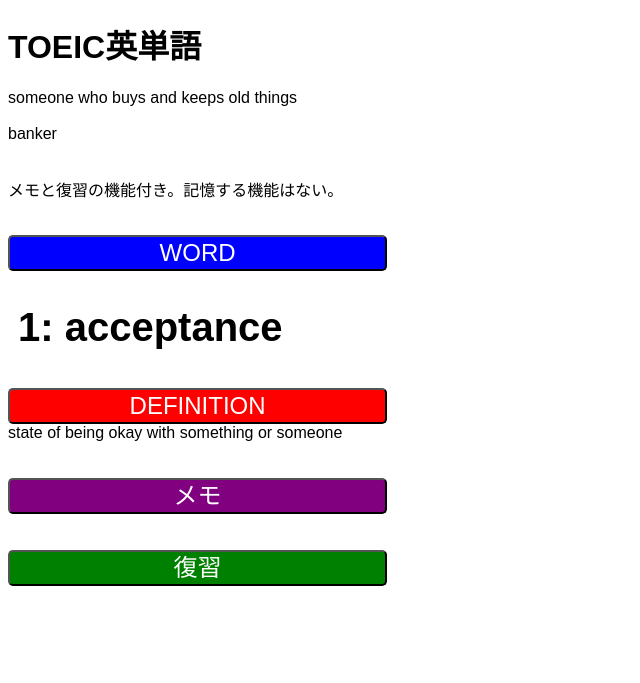
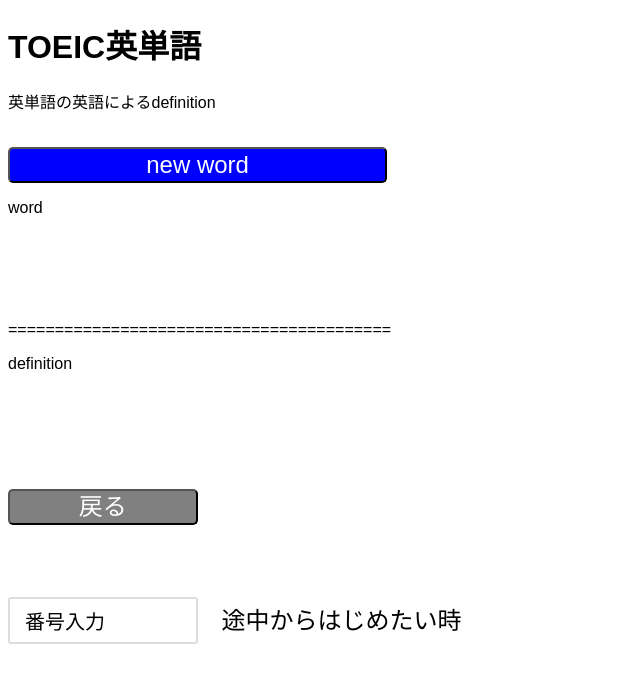
Before and after one commit to nkino-kino/ikuy-iron2, a PHP site: page /TOEIC_wordsPC.html in a window 1280 px wide. Shown: the top 683 px of the page, without its empty margins (0-640 px from the left). Run offline with PHP 8.4, Linux system fonts and the light colour scheme.

Commit message:
Add files via upload

```diff
--- a/TOEIC_wordsPC.css
+++ b/TOEIC_wordsPC.css
@@ -29,12 +29,12 @@ font-size:150%;
 }
 
 .btn3 {
- width:30%;
+ width:15%;
  height:30%;
  line-height:30px;
  text-align:center;
  display:inline-block;
- background:purple;
+ background:grey;
  color:#fff;
 font-size:150%;
  border-radius:5px;
@@ -65,3 +65,20 @@ p1{
     font-weight: bold; /*太字に*/
     /*text-shadow: black 3px 3px 0px;*/
 }
+#definition {
+    position: relative;
+    bottom: 20px;
+    left: 10px;
+    padding: 0px;
+    font-size: 150%;
+    color: black;    /*font-weight: bold; 太字に*/
+    /*text-shadow: black 3px 3px 0px;*/
+}
+#wordnum {
+  width: 15%; /*親要素いっぱい広げる*/
+    padding: 10px 15px; /*ボックスを大きくする*/
+    font-size: 20px;
+    border-radius: 3px; /*ボックス角の丸み*/
+    border: 2px solid #ddd; /*枠線*/
+    box-sizing: border-box; /*横幅の解釈をpadding, borderまでとする*/;
+}
--- a/TOEIC_wordsPC.html
+++ b/TOEIC_wordsPC.html
@@ -5,25 +5,26 @@
 <title>TOEIC英単語</title>
 <link rel="stylesheet" type="text/css" href="TOEIC_wordsPC.css">
 	<script src="TOEIC_wordsPC.js"></script>
-	<script src="要素取得4PC.js"></script>
+	<!--script src="要素取得4PC.js"></script-->
 	</head>
 
 <body>
 	<h1>TOEIC英単語</h1>
-	<div class="test1" id="test1"></div><br>
-	<div class="test2" id="test2"></div><br>
+	<!--div class="test1" id="test1"></div><br>
+	<div class="test2" id="test2"></div-->
 
-	<p>メモと復習の機能付き。記憶する機能はない。</p>
+	<p>英単語の英語によるdefinition</p>
 		<br>
-	<button class="btn1" onclick="getword()">WORD</button>
-		<br><br><br>
+	<button class="btn1" onclick="getword()">new word</button>
+	<p>word </p><br><br>
 		<div class="number" id="number"></div><br>
 		<div class="TOEIC" id="TOEIC"></div><br>
-
-		<button class="btn2" onclick="define()">DEFINITION</button><br>
-		<div id="definition"></div><br>
+<p>=========================================</p>
+	<p> definition </p><br><br>
+		<!--button class="btn2" onclick="define()">DEFINITION</button--><br>
+	<div id="definition"></div><font size="5"></font><br>
 		<br>
-	<script>
+	<!--script>
 		var rec=[];
 		var rec0=[];
 		var rec1=[];
@@ -44,12 +45,15 @@
 		//var reco3 = document.getElementById("reco3");
 		//reco3.innerHTML=(rec3);
 	}
-	</script>
-	<button class="btn3" onclick="record()">メモ</button><br>
+	</script-->
+	<button class="btn3" onclick="back()">戻る</button><br>
 	<br>
 	<div id="reco1"></div>
 	<br>
-	<button class="btn4" onclick="hyouji2()">復習</button>
+	<!--button class="btn4" onclick="hyouji2()">復習</button-->
+	<br>
+	<br>
+	<div><input type="text" class="wordnum" id="wordnum" value="番号入力" onclick="inputnum()"><font size="5">　途中からはじめたい時</font></div>
 		<br>
 		<br>
 		<div id="number1"></div>
--- a/TOEIC_wordsPC.js
+++ b/TOEIC_wordsPC.js
@@ -1,6 +1,9 @@
 //var x;
 var k = 0;
 var csvArray = [];
+var word_num=[];
+var TOEIC=[];
+var definition=[];
 function getword() {
     var xhr = new XMLHttpRequest();
     xhr.onload = function() {
@@ -26,11 +29,9 @@ function createArray(csvData) {
 
 
 
+//表示function-------------
 
 
-	var word_num=[];
-	var TOEIC=[];
-	var definition=[];
 	for(var n=0; n<1253; n++){
 		word_num.push(csvArray[n][0]);
 		TOEIC.push(csvArray[n][1]);
@@ -60,14 +61,23 @@ function createArray(csvData) {
 }
 }
 
-	/*var min = 1;
-	var max = 1001;
-	var a = Math.floor(Math.random() * (max + 1 - min)) + min;
-	x = parseInt(a);
+//戻るfunctionーーーーーーーーーーーーーーー
 
-	var word = document.getElementById("word");
-	word.innerHTML=(csvArray[x][1]);
-	//var translate = document.getElementById("translate");
-	//translate.innerHTML=(csvArray[x][2]);
-	//var pron = document.getElementById("pron");
-	//pron.innerHTML=(csvArray[x][3]);*/
+function back(){
+	var TOEICword = document.getElementById("TOEIC");
+		TOEICword.innerHTML=(word_num[k-1]+":  "+TOEIC[k-1]);
+		var definition = document.getElementById("definition");
+		definition.innerHTML=(definition[k-1]);
+		k=k-1;
+}
+
+//番号入力るfunctionーーーーーーーーーーーーーーー
+
+function inputnum(){
+	var text01 = document.getElementById('wordnum');
+    k = parseInt(text01.value);
+		var TOEICword = document.getElementById("TOEIC");
+		TOEICword.innerHTML=(word_num[k-1]+":  "+TOEIC[k-1]);
+		var definition2 = document.getElementById("definition");
+		definition2.innerHTML=(definition[k-1]);
+}
```
